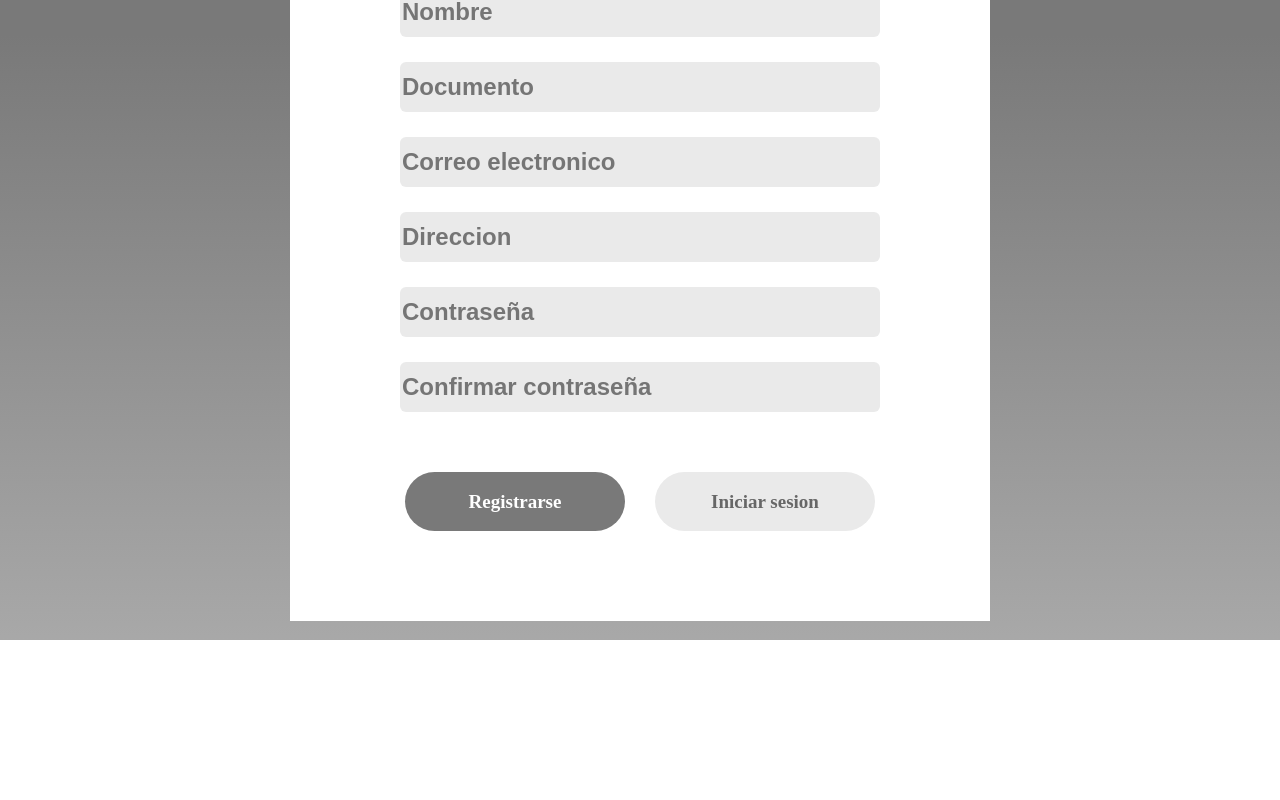
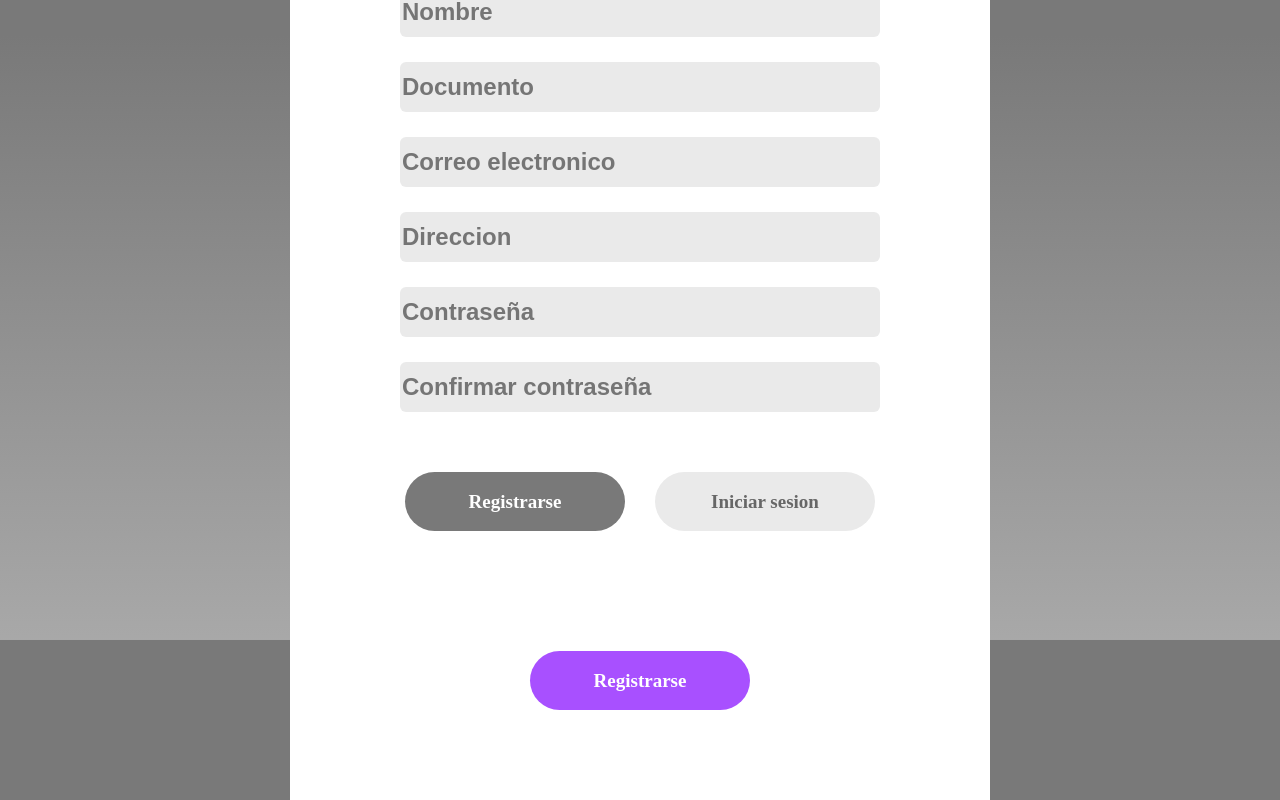
Before and after one commit to JPHITA/El-berriondo, a React (Vite) app in the folder frontend/: page / in a window 1280 px wide. Shown: the part 368-1168 px from the top of the page. Before the commit the page ends 1008 px from the top, so only its background shows below. Built offline with nearby package versions, Linux system fonts and the light colour scheme.

Commit message:
kappa
kappa

```diff
--- a/frontend/src/Login/Login.tsx
+++ b/frontend/src/Login/Login.tsx
@@ -47,6 +47,10 @@ function PanLogin(){
                     <div className={Action==="Iniciar sesion"?"submit gray":"submit"} onClick={()=>{setAction("Registrarse")}}>Registrarse</div>
                     <div className={Action==="Registrarse"?"submit gray":"submit"} onClick={()=>{setAction("Iniciar sesion")}}>Iniciar sesion</div>
                 </div>
+                <div className="submit-container">
+                    {Action==="Registrarse"?<div className={Action==="Iniciar sesion"?"submit gray":"submitRedirigir"} onClick={()=>{setAction("Registrarse")}}>Registrarse</div>:
+                        <div className={Action==="Registrarse"?"submit gray":"submitRedirigir"} onClick={()=>{setAction("Iniciar sesion")}}>Iniciar sesion</div>}
+                </div>
             </div>
         </>
 
--- a/frontend/src/Login/LoginCss.css
+++ b/frontend/src/Login/LoginCss.css
@@ -99,3 +99,16 @@ body{
     background: #eaeaea;
     color: #676767;
 }
+.submitRedirigir{
+    display: flex;
+    justify-content: center;
+    align-items: center;
+    width: 220px;
+    height: 59px;
+    color: #FFFFFF;
+    background: #a850ff;
+    border-radius: 50px;
+    font-size: 19px;
+    font-weight: 700;
+    cursor: pointer;
+}
```
